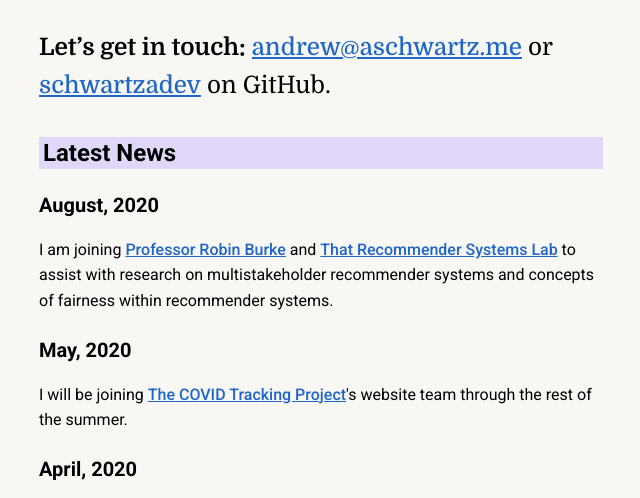
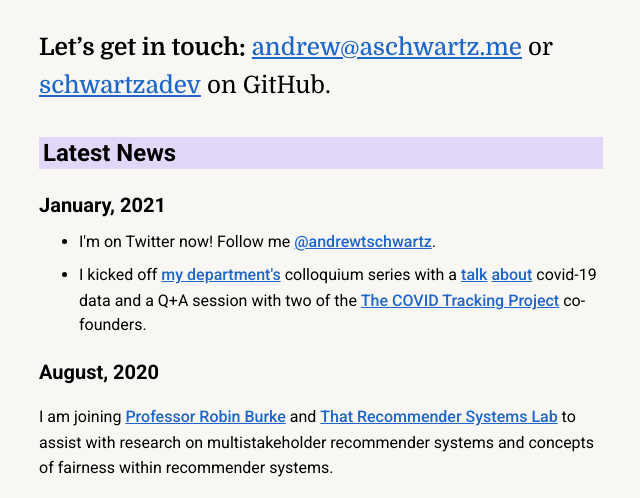
Before and after one commit to werdna3232/aschwartz.me, a Gatsby site: page / in a window 1280 px wide. Shown: the part 232-730 px from the top of the page, without its empty margins (319-959 px from the left). Built offline with nearby package versions, Linux system fonts and the light colour scheme; Gatsby itself is replaced by a stand-in of ours.

Commit message:
chore: update latest news for 1/21

```diff
--- a/src/markdown/latest-news.md
+++ b/src/markdown/latest-news.md
@@ -1,6 +1,10 @@
 ---
 slug: 'latest-news'
 ---
+
+### January, 2021
+* I'm on Twitter now! Follow me [@andrewtschwartz](https://twitter.com/andrewtschwartz).
+* I kicked off [my department's](https://www.colorado.edu/cmci/infoscience) colloquium series with a [talk](https://twitter.com/neurdy/status/1352074959800197120) [about](https://twitter.com/palen/status/1352010423663431681) covid-19 data and a Q+A session with two of the [The COVID Tracking Project](covidtracking.com/) co-founders.
 
 ### August, 2020
 I am joining [Professor Robin Burke](https://www.colorado.edu/cmci/people/college-leadership/robin-burke)
```
